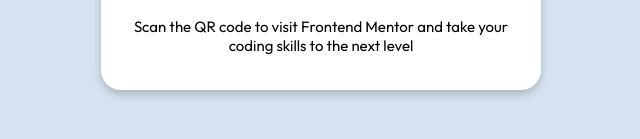
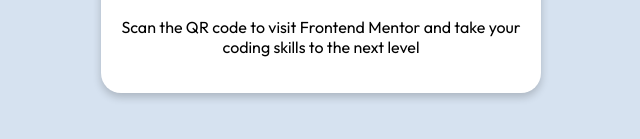
Before and after one commit to nhaydon70/frontend-qr-challenge, a plain HTML site: page index.html in a window 1280 px wide. Shown: the part 657-796 px from the top of the page, 319-959 px from the left. Drawn offline with Linux system fonts and the light colour scheme.

Commit message:
Add main semantic element to index.html and change font size to rem

```diff
--- a/index.html
+++ b/index.html
@@ -14,14 +14,15 @@
 </head>
 
 <body>
+  <main>
     <div class="card">
-
       <div class="container outfit-qr-text">
         <img src="./images/image-qr-code.png" alt="QR Code" style="width:100%">
         <h2>Improve your front-end skills by building projects</h2>
         <p>Scan the QR code to visit Frontend Mentor and take your coding skills to the next level</p>
       </div>
     </div>
+  </main>
 </body>
 
 </html>
--- a/style.css
+++ b/style.css
@@ -24,7 +24,7 @@
   }
 
   p {
-    font-size: 15px;
+    font-size: 1rem;
 
   }
 
```
Lines whose indentation alone changed are shown as unchanged.
